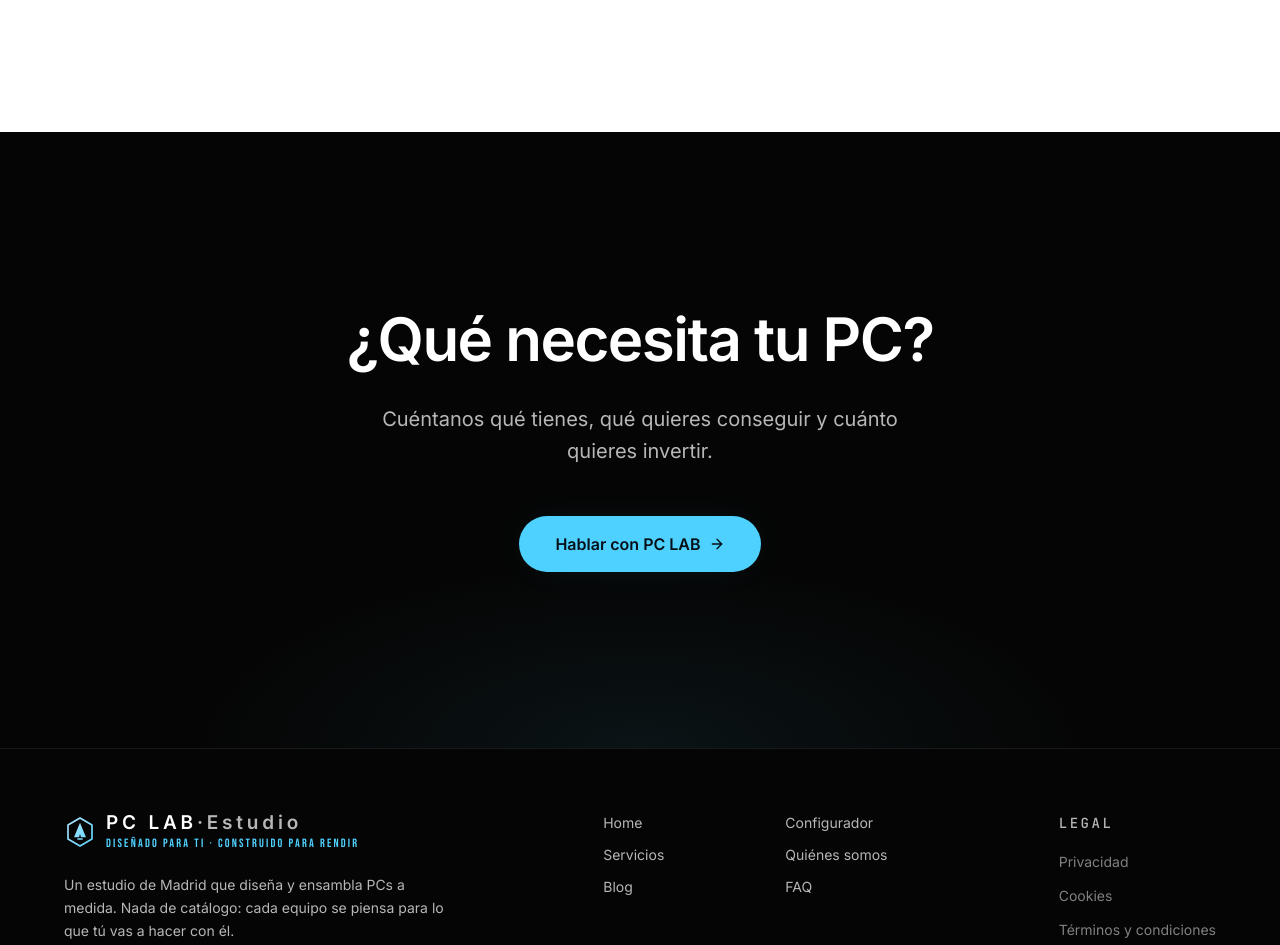
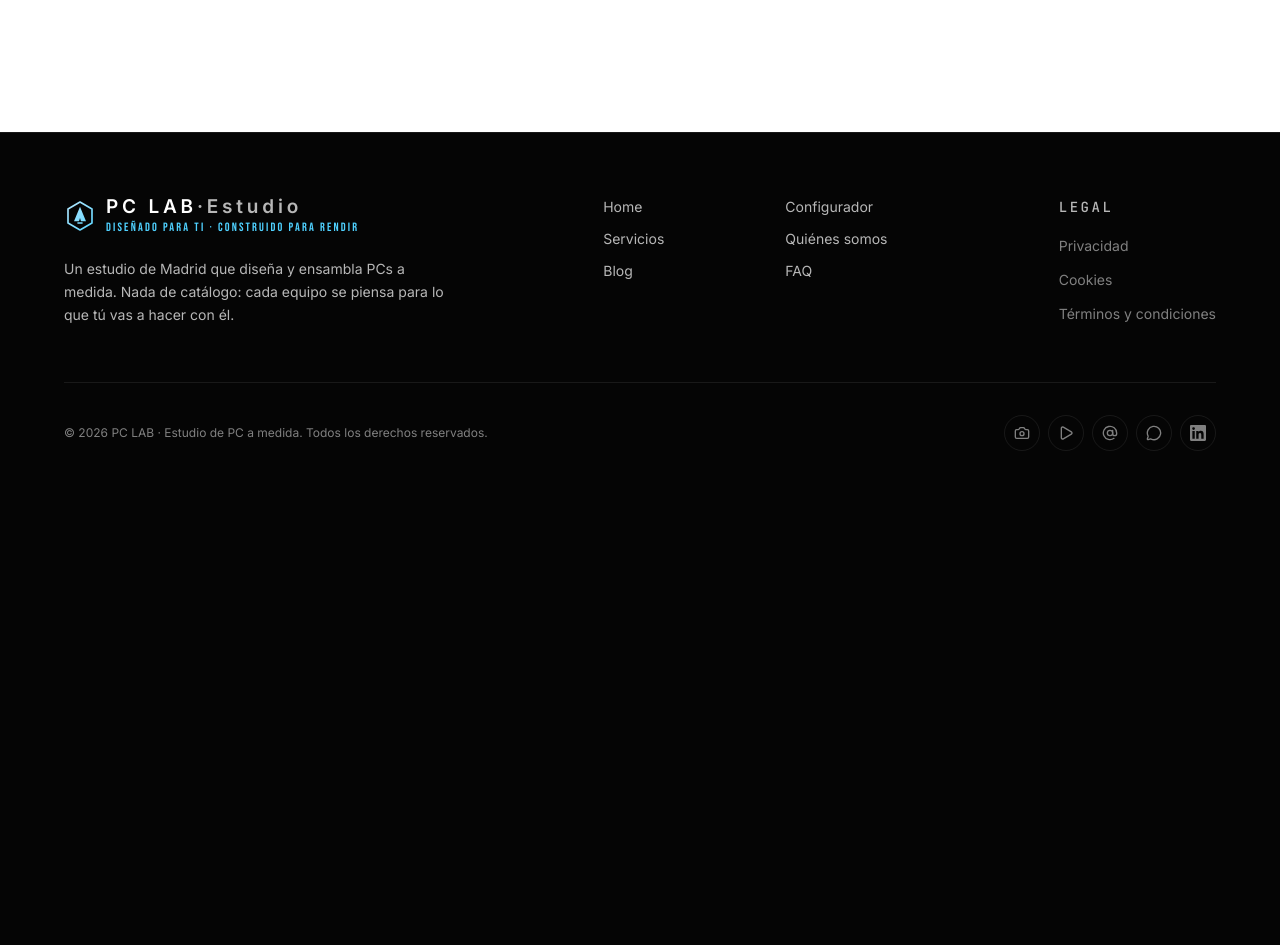
Before and after one commit to Nearcinho/pc-lab, a Next.js app: page /servicios in a window 1280 px wide. Shown: the part 2120-3065 px from the top of the page. After the commit the page ends 2635 px from the top, so only its background shows below. Built offline with nearby package versions, Linux system fonts and the light colour scheme.

Commit message:
Servicios: quitar CTA final

```diff
--- a/src/app/servicios/page.tsx
+++ b/src/app/servicios/page.tsx
@@ -157,35 +157,6 @@ export default function ServiciosPage() {
           </div>
         </div>
       </section>
-
-      {/* 03 — FINAL CTA */}
-      <section className="relative overflow-hidden bg-background py-32 sm:py-44" aria-label="Empieza tu proyecto">
-        <div
-          className="pointer-events-none absolute inset-x-0 bottom-0 h-[24rem] bg-[radial-gradient(50%_70%_at_50%_100%,rgba(79,209,255,0.07),transparent_70%)]"
-          aria-hidden
-        />
-        <div className="container-x relative text-center">
-          <Reveal>
-            <h2 className="mx-auto max-w-3xl font-display text-4xl font-semibold leading-[1.05] tracking-tight text-balance sm:text-6xl">
-              ¿Qué necesita tu PC?
-            </h2>
-          </Reveal>
-          <Reveal delay={0.1}>
-            <p className="mx-auto mt-8 max-w-xl text-lg leading-relaxed text-muted-2 sm:text-xl">
-              Cuéntanos qué tienes, qué quieres conseguir y cuánto quieres invertir.
-            </p>
-          </Reveal>
-          <Reveal delay={0.2}>
-            <div className="mt-12">
-              <Link href="/contacto">
-                <Button size="lg" variant="brand">
-                  Hablar con PC LAB <ArrowRight className="size-4" aria-hidden />
-                </Button>
-              </Link>
-            </div>
-          </Reveal>
-        </div>
-      </section>
     </>
   );
 }
```
